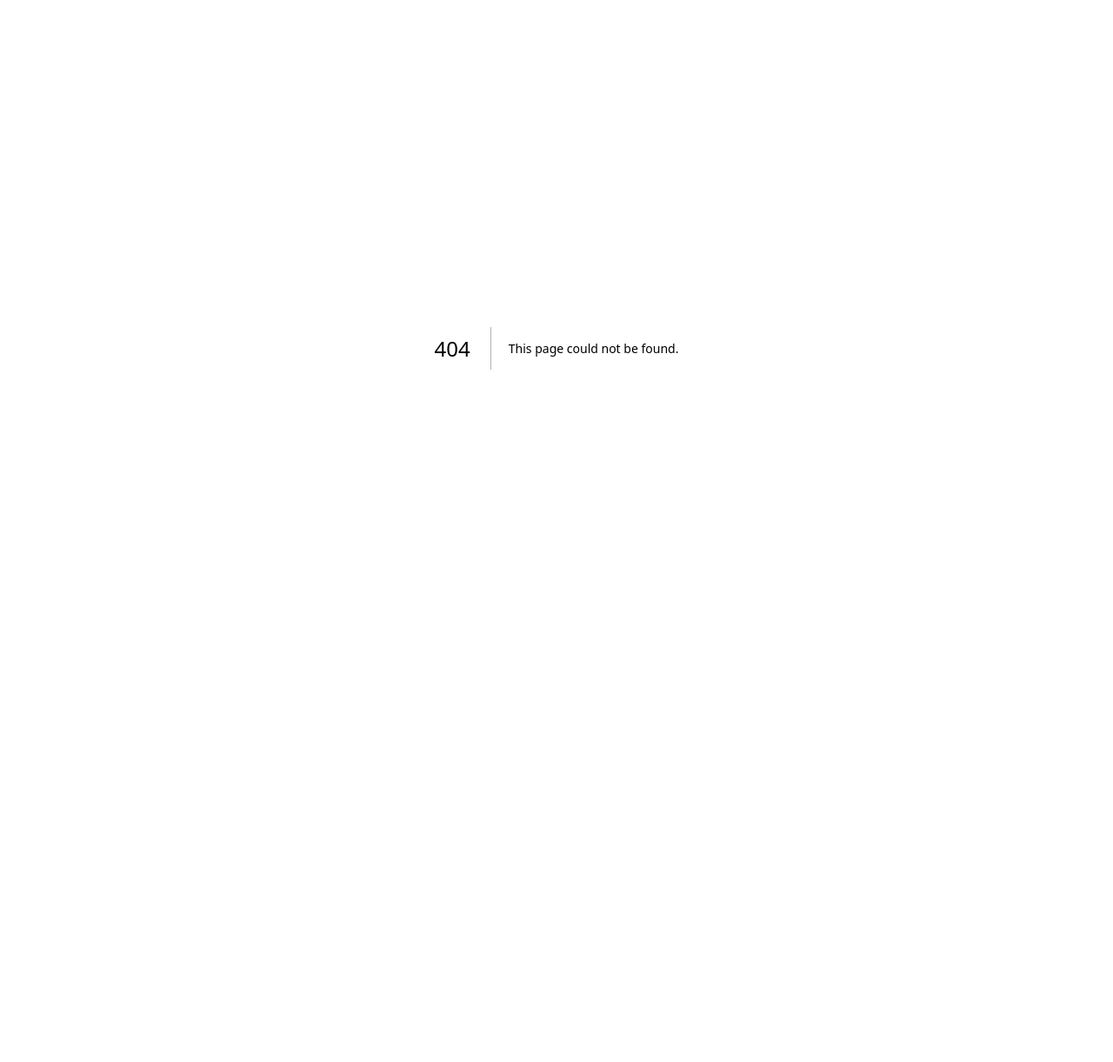
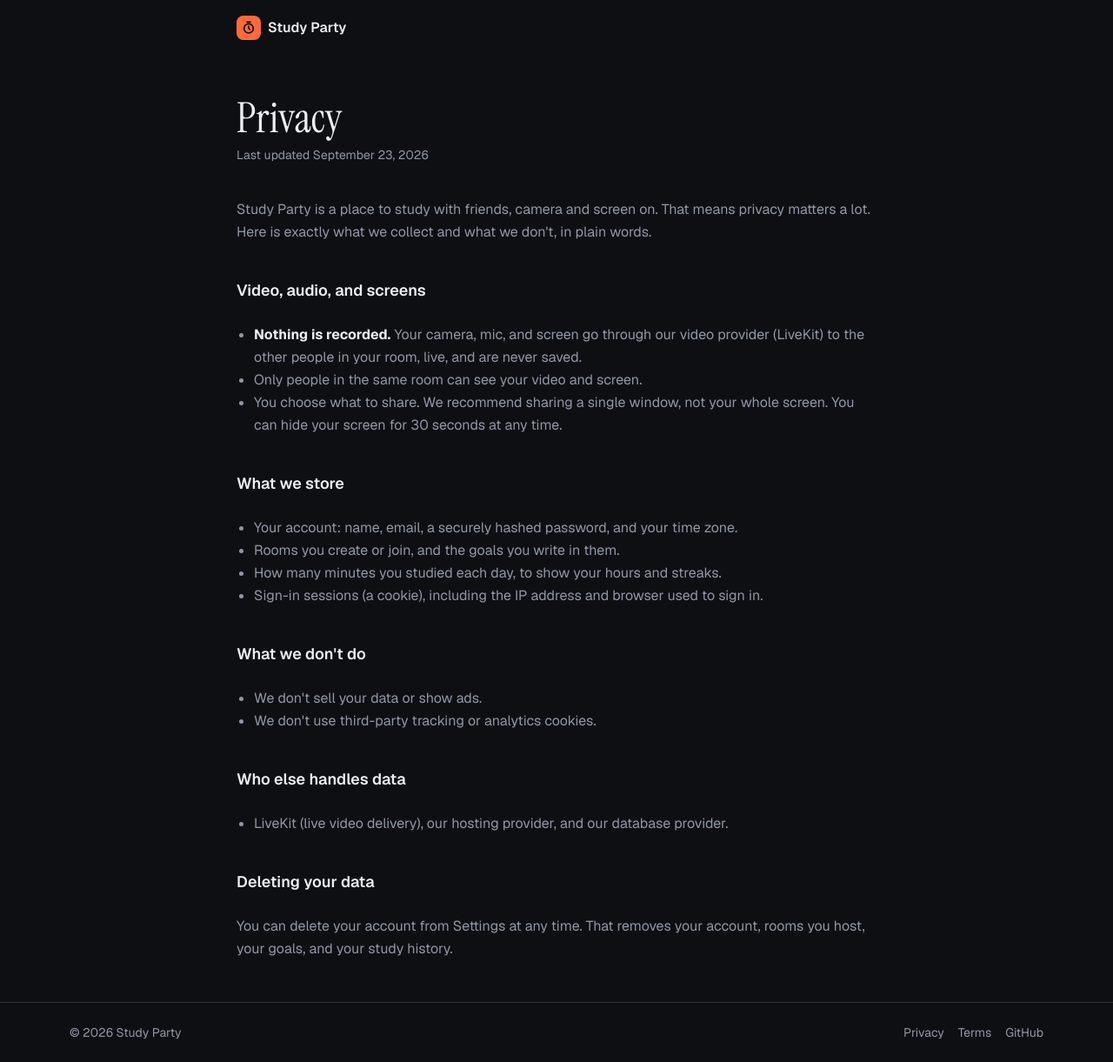
Before and after one commit to samx1a/study-party, a Next.js app: page /privacy in a window 1280 px wide. Before the commit this address had no page. Shown: the whole page at 87% size. Before the commit the page ends 800 px from the top, so only its background shows below. Built offline with nearby package versions, Linux system fonts and the light colour scheme.

Commit message:
Add privacy and terms pages
Co-Authored-By: Claude Opus 5.5 <noreply@anthropic.com>

```diff
--- /dev/null
+++ b/src/app/privacy/page.tsx
@@ -0,0 +1,53 @@
+import type { Metadata } from "next";
+import { ProsePage } from "@/components/prose-page";
+
+export const metadata: Metadata = { title: "Privacy" };
+
+export default function PrivacyPage() {
+  return (
+    <ProsePage title="Privacy" updated="September 23, 2026">
+      <p>
+        Study Party is a place to study with friends, camera and screen on. That means privacy matters a lot.
+        Here is exactly what we collect and what we don&apos;t, in plain words.
+      </p>
+
+      <h2>Video, audio, and screens</h2>
+      <ul>
+        <li>
+          <strong>Nothing is recorded.</strong> Your camera, mic, and screen go through our video provider
+          (LiveKit) to the other people in your room, live, and are never saved.
+        </li>
+        <li>Only people in the same room can see your video and screen.</li>
+        <li>
+          You choose what to share. We recommend sharing a single window, not your whole screen. You can hide
+          your screen for 30 seconds at any time.
+        </li>
+      </ul>
+
+      <h2>What we store</h2>
+      <ul>
+        <li>Your account: name, email, a securely hashed password, and your time zone.</li>
+        <li>Rooms you create or join, and the goals you write in them.</li>
+        <li>How many minutes you studied each day, to show your hours and streaks.</li>
+        <li>Sign-in sessions (a cookie), including the IP address and browser used to sign in.</li>
+      </ul>
+
+      <h2>What we don&apos;t do</h2>
+      <ul>
+        <li>We don&apos;t sell your data or show ads.</li>
+        <li>We don&apos;t use third-party tracking or analytics cookies.</li>
+      </ul>
+
+      <h2>Who else handles data</h2>
+      <ul>
+        <li>LiveKit (live video delivery), our hosting provider, and our database provider.</li>
+      </ul>
+
+      <h2>Deleting your data</h2>
+      <p>
+        You can delete your account from Settings at any time. That removes your account, rooms you host, your
+        goals, and your study history.
+      </p>
+    </ProsePage>
+  );
+}
--- /dev/null
+++ b/src/app/terms/page.tsx
@@ -0,0 +1,28 @@
+import type { Metadata } from "next";
+import { ProsePage } from "@/components/prose-page";
+
+export const metadata: Metadata = { title: "Terms" };
+
+export default function TermsPage() {
+  return (
+    <ProsePage title="Terms" updated="September 23, 2026">
+      <p>By using Study Party you agree to these simple rules.</p>
+      <h2>Be decent</h2>
+      <ul>
+        <li>Only share things on your screen that everyone in the room is OK seeing.</li>
+        <li>No harassment, hate, sexual content, or anything illegal. Hosts can remove people, and we can close accounts.</li>
+        <li>Don&apos;t record or screenshot other people without their permission.</li>
+      </ul>
+      <h2>Your account</h2>
+      <ul>
+        <li>You must be at least 13 years old.</li>
+        <li>Keep your password safe. You&apos;re responsible for activity on your account.</li>
+      </ul>
+      <h2>The service</h2>
+      <p>
+        Study Party is provided as-is, without warranties. We may change or pause features. We&apos;ll try to
+        give notice of big changes.
+      </p>
+    </ProsePage>
+  );
+}
--- /dev/null
+++ b/src/components/prose-page.tsx
@@ -0,0 +1,20 @@
+import { Logo } from "@/components/ui";
+import { SiteFooter } from "@/components/site-footer";
+
+export function ProsePage({ title, updated, children }: { title: string; updated: string; children: React.ReactNode }) {
+  return (
+    <>
+      <header className="mx-auto flex h-16 w-full max-w-3xl items-center px-4">
+        <Logo />
+      </header>
+      <main className="mx-auto w-full max-w-3xl flex-1 px-4 py-12">
+        <h1 className="font-display text-5xl">{title}</h1>
+        <p className="mt-2 text-sm text-muted">Last updated {updated}</p>
+        <div className="mt-10 flex flex-col gap-6 leading-relaxed text-muted [&_h2]:mt-4 [&_h2]:text-lg [&_h2]:font-semibold [&_h2]:text-text [&_strong]:text-text [&_ul]:list-disc [&_ul]:pl-5">
+          {children}
+        </div>
+      </main>
+      <SiteFooter />
+    </>
+  );
+}
```
